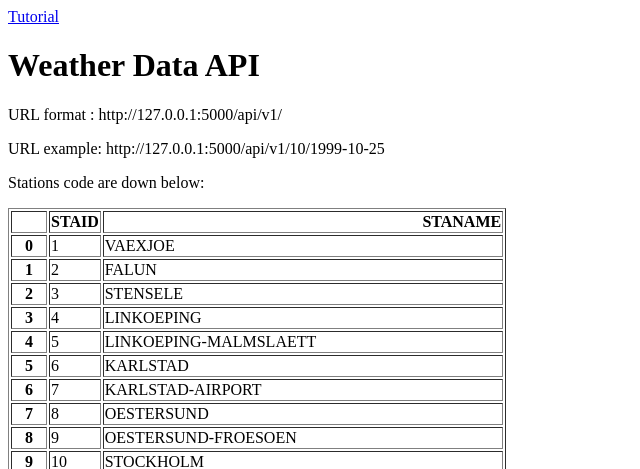
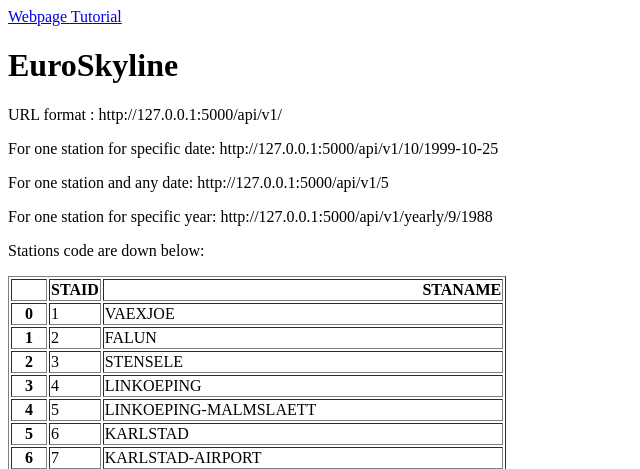
Before and after one commit to LakshyaDhingra/WeatherDataAPI, a Flask app: page / in a window 1280 px wide. Shown: the top 469 px of the page, without its empty margins (0-640 px from the left). Run offline with Flask 3, Linux system fonts and the light colour scheme.

Commit message:
Adding URL endpoints for all data

```diff
--- a/main.py
+++ b/main.py
@@ -6,17 +6,21 @@ app = Flask(__name__)
 stations = pd.read_csv("data_small/stations.txt", skiprows=17)
 stations = stations[["STAID", "STANAME                                 "]]
 
+
 @app.route("/")
 def home():
     return render_template("home.html", data=stations.to_html())
+
 
 @app.route("/tutorial/")
 def tutorial():
     return render_template("tutorial.html")
 
+
 @app.route("/about/")
 def about():
     return render_template("about.html")
+
 
 @app.route("/api/v1/<station>/<date>")
 def data(station, date):
@@ -26,5 +30,22 @@ def data(station, date):
     return {"station": station, "date": date, "temperature": temperature}
 
 
+@app.route("/api/v1/<station>")
+def station_data(station):
+    filename = "data_small/TG_STAID" + str(station).zfill(6) + ".txt"
+    df = pd.read_csv(filename, skiprows=20, parse_dates=["    DATE"])
+    result = df.to_dict(orient="records")
+    return result
+
+
+@app.route("/api/v1/yearly/<station>/<year>")
+def yearly(station, year):
+    filename = "data_small/TG_STAID" + str(station).zfill(6) + ".txt"
+    df = pd.read_csv(filename, skiprows=20)
+    df["    DATE"] = df["    DATE"].astype(str)
+    result = df[df["    DATE"].str.startswith(str(year))].to_dict(orient="records")
+    return result
+
+
 if __name__ == "__main__":
     app.run(debug=True, port=5000)
--- a/templates/home.html
+++ b/templates/home.html
@@ -2,13 +2,15 @@
 <html lang="en">
 <head>
     <meta charset="UTF-8">
-    <title>Title</title>
+    <title>EuroSkyline</title>
 </head>
 <body>
-    <a href="/tutorial/">Tutorial</a>
-    <h1>Weather Data API</h1>
+    <a href="/tutorial/">Webpage Tutorial</a>
+    <h1>EuroSkyline</h1>
     <p>URL format : http://127.0.0.1:5000/api/v1/</p>
-    <p>URL example: http://127.0.0.1:5000/api/v1/10/1999-10-25</p>
+    <p>For one station for specific date: http://127.0.0.1:5000/api/v1/10/1999-10-25</p>
+    <p>For one station and any date: http://127.0.0.1:5000/api/v1/5</p>
+    <p>For one station for specific year: http://127.0.0.1:5000/api/v1/yearly/9/1988</p>
     <p>Stations code are down below:</p>
     <p>{{data|safe}}</p>
 </body>
```
